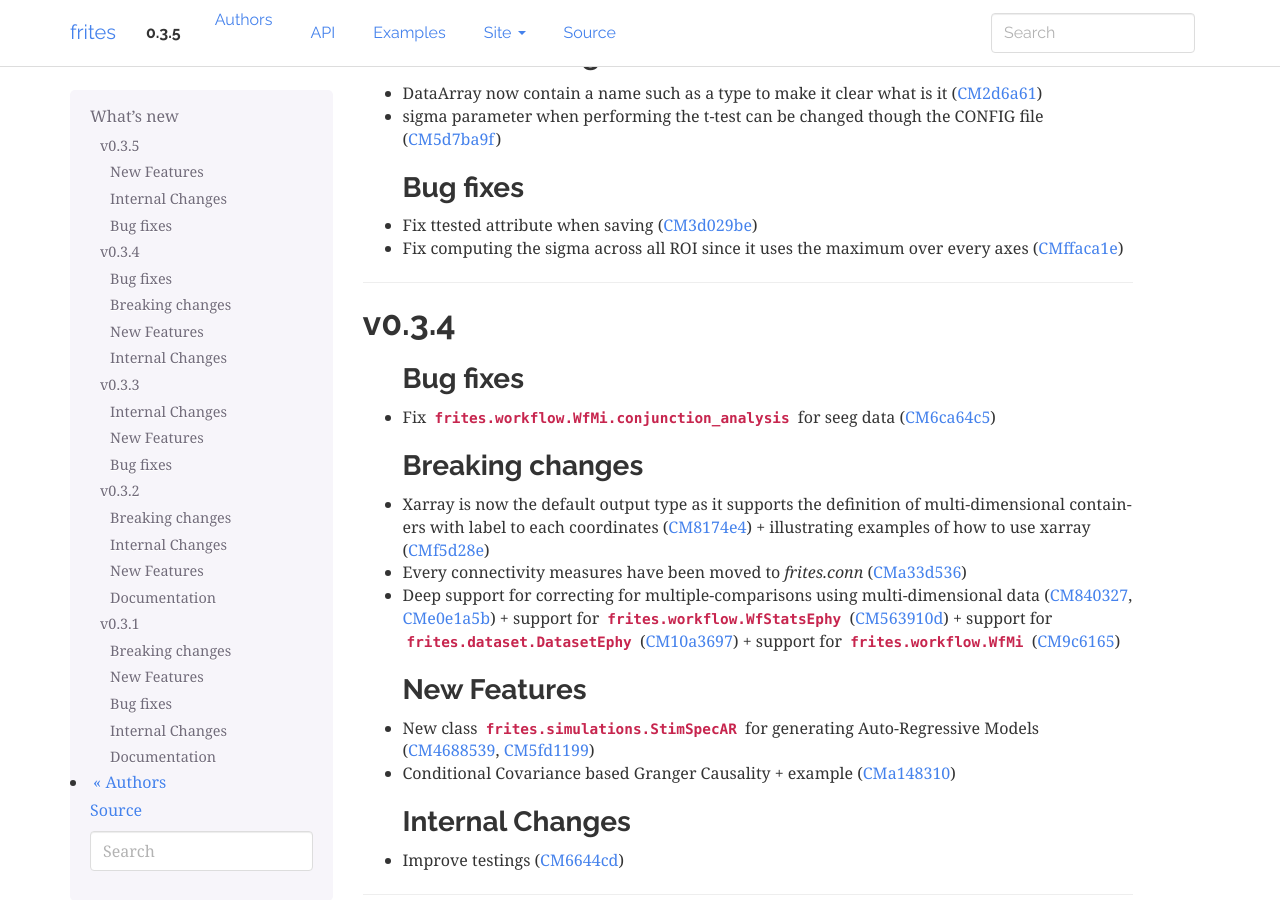
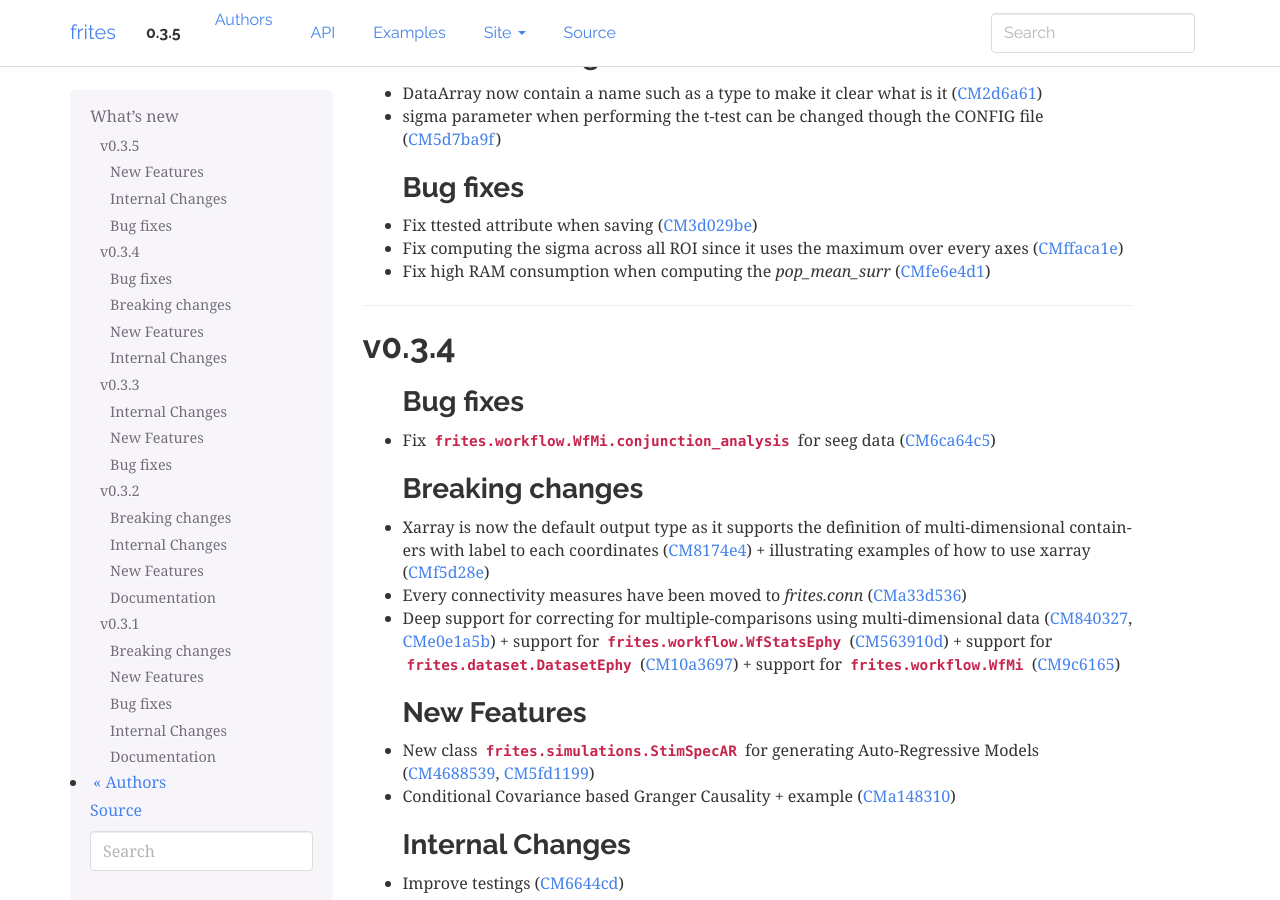
Before and after one commit to brainets/frites, a Sphinx documentation site: the page built from docs/source/whatsnew.rst, in a window 1280 px wide and 900 px high, scrolled down 392 px. Built offline with Sphinx 7.4.7, drawn with Linux system fonts in a browser that asks for light colours; pages that are not in the unit, such as notebooks, are missing from menus; cross-references to code outside the pages are shown as plain code.

Commit message:
update whatsnew

```diff
--- a/docs/source/whatsnew.rst
+++ b/docs/source/whatsnew.rst
@@ -22,6 +22,7 @@ Bug fixes
 +++++++++
 * Fix ttested attribute when saving (:commit:`3d029be`)
 * Fix computing the sigma across all ROI since it uses the maximum over every axes (:commit:`ffaca1e`)
+* Fix high RAM consumption when computing the `pop_mean_surr` (:commit:`fe6e4d1`)
 
 
 .. raw:: html
```
